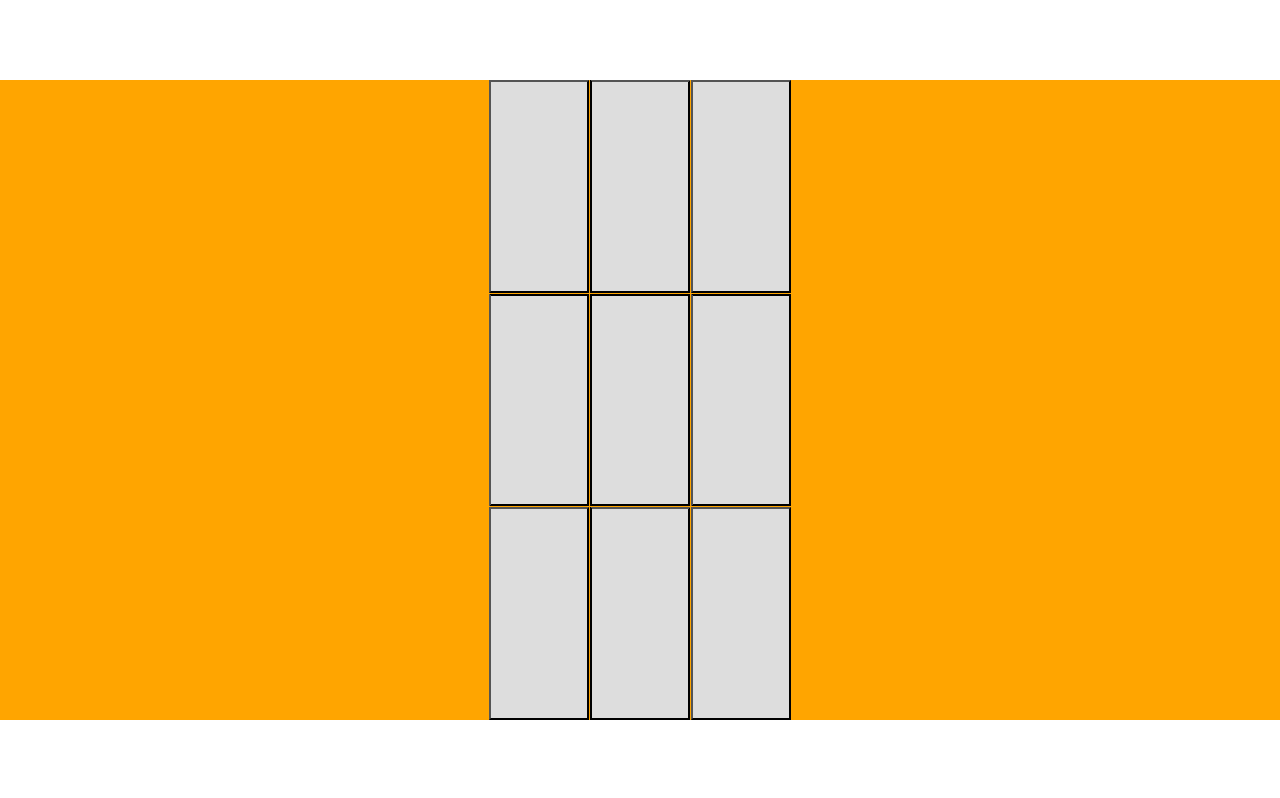
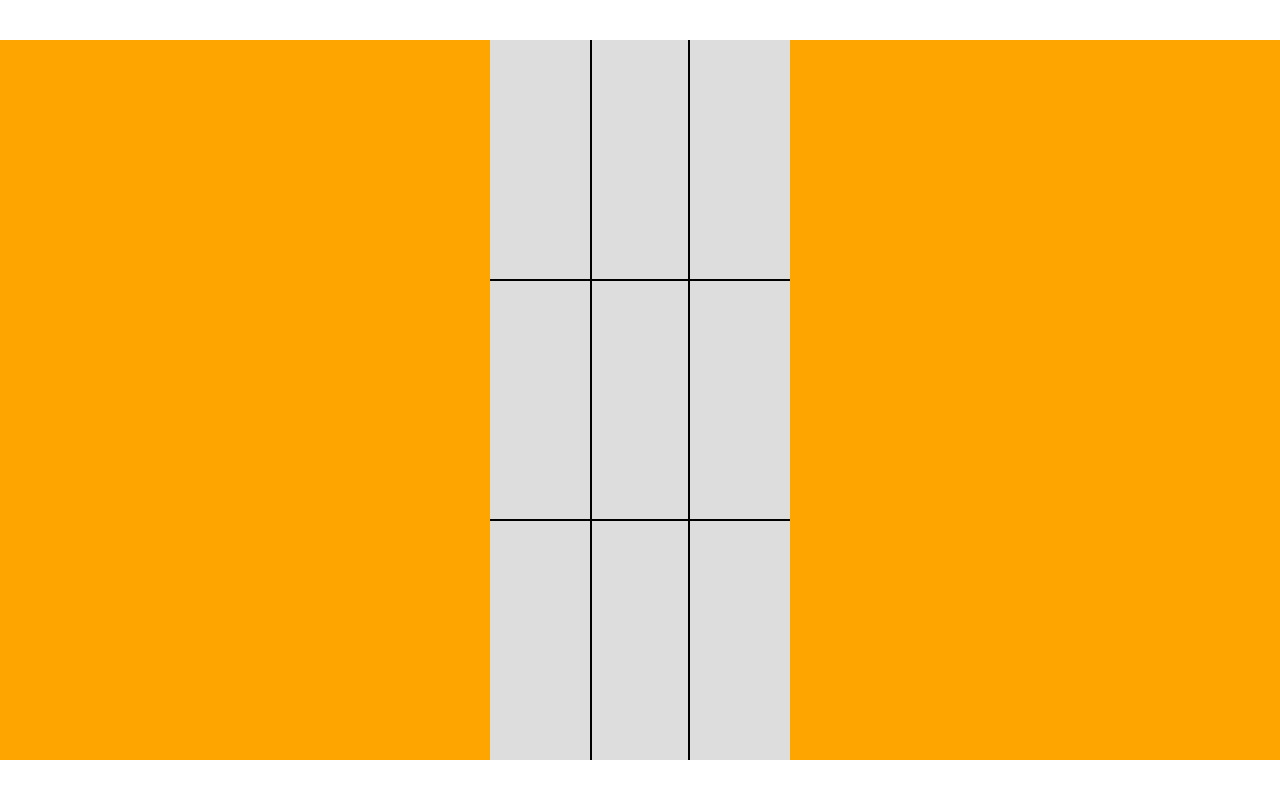
Before and after one commit to kamlesh2729/TicTacToy-game, a plain HTML site: page index.html in a window 1280 px wide. Drawn offline with Linux system fonts and the light colour scheme.

Commit message:
css style changed

```diff
--- a/stylye.css
+++ b/stylye.css
@@ -13,12 +13,11 @@ body{
 }
 .container{
     width: 100%;
-    height: 80vh;
+    height: 90vh;
     background-color: orange;
     display: grid;
     grid-template-columns: repeat(3,100px);
     grid-template-rows: repet(3,100px);
-    gap: 1px;
     justify-content: center;
 }
 .inp-box{
@@ -28,6 +27,7 @@ body{
     background-color: #ddd;
     font-size: 48px;
     cursor: pointer;
+    border: none;
 }
 .inp-box:hover{
     background-color: #ccc;
@@ -46,16 +46,24 @@ body{
 .fbline{
     border-top: 2px solid black;
     border-bottom: 2px solid black;
+    border-left: none;
+    border-right: none;
 }
 .lbline{
     border-top: 2px solid black;
     border-bottom: 2px solid black;
+    border-left: none;
+    border-right: none;
 }
 .tbline{
     border-left: 2px solid black;
     border-right: 2px solid black;
+    border-top: none;
+    border-bottom: none;
 }
 .bbline{
     border-left: 2px solid black;
     border-right: 2px solid black;
+    border-top: none;
+    border-bottom: none;
 }
```
